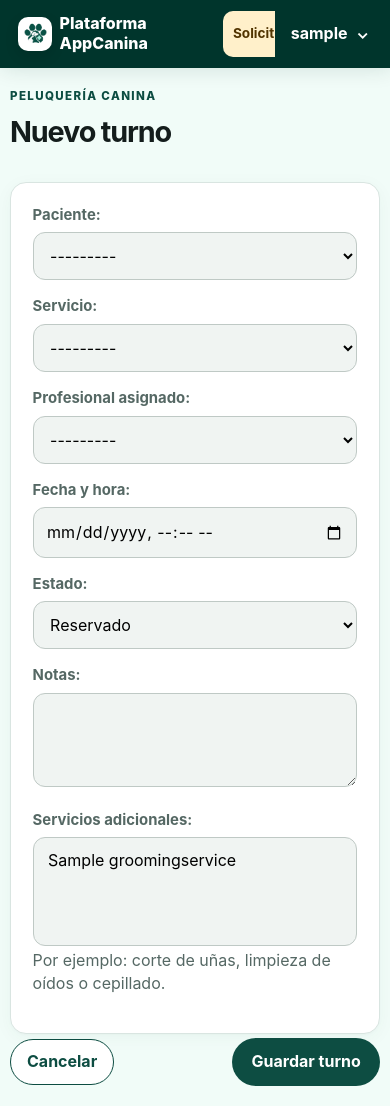
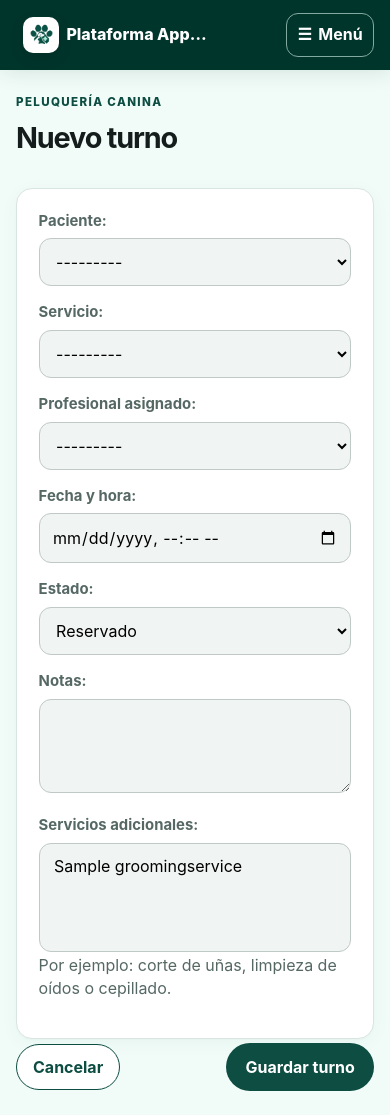
Before and after one commit to ezebellino/AppCanina, a Django app: page /peluqueria/nuevo/ in a window 390 px wide. Run offline with Django 5.2, Linux system fonts and the light colour scheme; a user stored in the database is signed in; tables that the repository leaves empty hold one stand-in row (values such as "Sample post").

Commit message:
fix: responsive navigation menu and loading placeholders

```diff
--- a/appcanina/lost_pets/tests.py
+++ b/appcanina/lost_pets/tests.py
@@ -822,7 +822,7 @@ class AdoptionVisitTests(TestCase):
         self.client.force_login(self.applicant)
         response = self.client.get(reverse("personal_profile"))
         self.assertEqual(response.context["applicant_unread_count"], 1)
-        self.assertContains(response, "1 nueva")
+        self.assertContains(response, 'aria-label="1 solicitudes con novedades"')
         response = self.client.get(reverse("my_adoption_interests"))
         self.assertTrue(response.context["interests"][0].has_new_activity)
         self.assertContains(response, "¿Qué significa cada estado?")
--- /dev/null
+++ b/appcanina/static/css/navigation.css
@@ -0,0 +1,39 @@
+/* Compact navigation for phones/tablets, including landscape. */
+.mobile-navigation{display:none}
+.sidebar-nav a>.request-link-label{display:block;width:auto;min-width:0;font-size:inherit;flex:1}
+.sidebar-nav a>.request-unread-badge,.community-bottom-nav a>.request-unread-badge,.request-unread-badge{display:inline-flex;align-items:center;justify-content:center;flex:none;min-width:1.65rem;width:auto;height:1.65rem;padding:0 .4rem;line-height:1;font-size:.75rem;white-space:nowrap;text-align:center}
+.request-unread-badge[hidden],.sidebar-nav a>.request-unread-badge[hidden],.community-bottom-nav a>.request-unread-badge[hidden]{display:none!important}
+.community-bottom-nav a>.request-link-label{font-size:inherit;line-height:1.25}
+.page-loading[hidden]{display:none!important}
+.page-loading{position:fixed;inset:0;z-index:100;background:rgb(240 250 247/.97);display:grid;place-items:center;padding:1rem;overflow:auto}
+.page-loading-content{width:min(100%,760px)}
+.loading-cards{display:grid;grid-template-columns:1fr 1fr;gap:1rem}
+.loading-card{background:#fff;padding:1.3rem;border:1px solid #d9e5e1;border-radius:16px}
+.skeleton{background:linear-gradient(100deg,#e3ede9 25%,#f4f8f6 45%,#e3ede9 65%);background-size:200% 100%;animation:skeleton-shimmer 1.4s linear infinite;border-radius:8px;height:1rem;margin-bottom:1rem}
+.skeleton-heading{height:1.8rem;width:65%}.skeleton-photo{height:140px}.skeleton-short{width:60%}
+@keyframes skeleton-shimmer{to{background-position:-200% 0}}
+@media(prefers-reduced-motion:reduce){.skeleton{animation:none}}
+@media(max-width:1024px){
+ .app-shell .sidebar{position:sticky;top:0;left:auto;bottom:auto;width:100%;height:auto;min-height:64px;display:flex;flex-direction:row;align-items:center;justify-content:space-between;gap:.75rem;padding:.7rem 1rem;overflow:visible;z-index:30}
+ .sidebar>.sidebar-nav,.sidebar>.account-menu{display:none}
+ .sidebar .sidebar-brand{flex:1;min-width:0;margin:0;max-width:calc(100% - 100px);font-size:1rem}
+ .sidebar-brand>span:last-child{overflow:hidden;text-overflow:ellipsis;white-space:nowrap}
+ .sidebar .brand-logo,.sidebar .brand-mark{width:36px;height:36px;flex:none}
+ .app-shell>.container{width:calc(100% - 2rem);max-width:none;margin:1.5rem auto}
+ .mobile-navigation{display:block;flex:none;position:static;margin:0}
+ .mobile-navigation>summary{display:flex;gap:.4rem;align-items:center;cursor:pointer;list-style:none;color:#fff;min-height:44px;padding:.5rem .65rem;border:1px solid #83aaa0;border-radius:12px;font-weight:750}
+ .mobile-navigation>summary::-webkit-details-marker{display:none}
+ .mobile-navigation-panel{position:absolute;right:.75rem;top:calc(100% + .4rem);width:min(360px,calc(100vw - 1.5rem));max-height:calc(100dvh - 88px);overflow-y:auto;background:#fff;color:#153e35;border:1px solid #cadbd5;border-radius:16px;padding:1rem;box-shadow:0 12px 32px #00352c30}
+ .mobile-account-name{font-weight:750;overflow-wrap:anywhere;border-bottom:1px solid #dbe6e1;padding-bottom:.7rem;margin-bottom:.5rem}
+ .mobile-navigation-panel .sidebar-nav{display:flex;flex-direction:column;align-items:stretch;overflow:visible;white-space:normal;margin:0;padding:0;gap:.25rem}
+ .mobile-navigation-panel .sidebar-nav a,.mobile-account-actions>a{display:flex;align-items:center;gap:.5rem;color:#153e35;width:100%;min-height:44px;padding:.65rem;border-radius:9px;text-decoration:none;font-size:.92rem;font-weight:700;background:transparent;margin:0}
+ .mobile-navigation-panel .sidebar-nav a.has-updates{background:#fff0ca}
+ .mobile-navigation-panel .sidebar-nav .nav-group small,.mobile-navigation-panel .sidebar-nav .nav-group b{display:none}
+ .mobile-navigation-panel .sidebar-nav .nav-subitem{display:flex;padding-left:1.5rem}
+ .mobile-account-actions{border-top:1px solid #dbe6e1;margin-top:.5rem;padding-top:.5rem}
+ .mobile-account-actions form{margin:.25rem 0 0}.mobile-account-actions button{color:#b3261e;min-height:44px;width:100%;justify-content:flex-start;padding:.65rem}
+ .mobile-navigation-panel a{white-space:normal}
+ .mobile-navigation-panel a:hover{background:#e7f4ef}
+ .page-heading{flex-wrap:wrap}.page-heading>div{min-width:0}
+}
+@media(max-width:540px){.loading-cards{grid-template-columns:1fr}.loading-card:nth-child(2){display:none}}
--- a/appcanina/static/js/adoption-updates.js
+++ b/appcanina/static/js/adoption-updates.js
@@ -15,7 +15,7 @@
         const badge = link.querySelector('.request-unread-badge');
         link.classList.toggle('has-updates', count > 0);
         badge.hidden = count === 0;
-        badge.textContent = `${count} ${count === 1 ? 'nueva' : 'nuevas'}`;
+        badge.textContent = String(count);
         badge.setAttribute('aria-label', `${count} solicitudes con novedades`);
       });
     } catch (_) {
--- a/appcanina/templates/base.html
+++ b/appcanina/templates/base.html
@@ -3,30 +3,20 @@
 <html lang="es"><head><meta charset="utf-8"><meta name="viewport" content="width=device-width, initial-scale=1">
 <title>{% block title %}{% if user.is_staff %}Panel de plataforma{% else %}Tu Veterinaria{% endif %}{% endblock %}</title>
 <link rel="icon" type="image/png" href="{% if organization_profile and organization_profile.logo %}{{ organization_profile.logo.url }}{% else %}{% static 'img/default-vet-logo.png' %}{% endif %}">
-<link rel="stylesheet" href="{% static 'css/app.css' %}?v=20261022-1">
+<link rel="stylesheet" href="{% static 'css/app.css' %}?v=20261108-2">
+<link rel="stylesheet" href="{% static 'css/navigation.css' %}?v=20261108-2">
 <script>document.title="{% if user.is_staff %}Panel de plataforma{% elif organization_profile %}{{ organization_profile.name|escapejs }}{% else %}Tu Veterinaria{% endif %}";</script></head>
 <body><div class="app-shell">{% if user.is_authenticated %}
 <aside class="sidebar">
   {% if user.is_staff %}
   <a class="sidebar-brand" href="{% url 'platform_dashboard' %}"><span class="brand-mark" aria-hidden="true">✦</span><span>Plataforma AppCanina</span></a>
-  <nav class="sidebar-nav" aria-label="Navegación de plataforma">{% include "lost_pets/request_nav.html" %}
-    <a href="{% url 'platform_dashboard' %}" class="{% if request.resolver_match.url_name == 'platform_dashboard' %}active{% endif %}"><span aria-hidden="true">⌂</span> Panel de plataforma</a>
-    <a href="{% url 'organization_verification_list' %}" class="{% if request.resolver_match.url_name == 'organization_verification_list' %}active{% endif %}"><span aria-hidden="true">✓</span> Validar instituciones</a>
-  </nav>
+  {% include "organizations/navigation_platform.html" %}
   <details class="account-menu"><summary><span class="user-avatar" aria-hidden="true">{{ user.username|first|upper }}</span><span>{{ user.username }}</span><span aria-hidden="true">⌄</span></summary><div><a href="{% url 'platform_dashboard' %}">Mi panel</a><form method="post" action="{% url 'logout' %}">{% csrf_token %}<button class="link-button">Salir</button></form></div></details>
   {% else %}
   <a class="sidebar-brand" href="{% url 'dashboard' %}">{% if organization_profile and organization_profile.logo %}<img class="brand-logo" src="{{ organization_profile.logo.url }}" alt="">{% else %}<span class="brand-mark" aria-hidden="true">✦</span>{% endif %}<span>{% if organization_profile %}{{ organization_profile.name }}{% else %}Tu Veterinaria{% endif %}</span></a>
-  <nav class="sidebar-nav" aria-label="Navegación principal">
-    {% include "lost_pets/request_nav.html" %}
-    {% if is_shelter_manager %}<a href="{% url 'adoption_list' %}?view=all">Animales del refugio</a>{% endif %}
-    <a href="{% url 'dashboard' %}" class="{% if request.resolver_match.url_name == 'dashboard' %}active{% endif %}"><span aria-hidden="true">⌂</span> Inicio</a>
-    <a href="{% url 'global_search' %}" class="{% if request.resolver_match.url_name == 'global_search' %}active{% endif %}"><span aria-hidden="true">⌕</span> Buscar</a>
-    {% if perms.patients.view_patient %}<a href="{% url 'patient_list' %}" class="nav-group animal-care {% if request.resolver_match.url_name == 'patient_list' or request.resolver_match.url_name == 'patient_create' or request.resolver_match.url_name == 'patient_detail' or request.resolver_match.url_name == 'patient_edit' or request.resolver_match.url_name == 'clinical_record_create' or request.resolver_match.url_name == 'care_reminder_list' %}active{% endif %}"><span aria-hidden="true">⚕</span><span><strong>Atención animal</strong><small>Fichas, consultas y cuidados</small></span><b aria-hidden="true">›</b></a>{% if perms.patients.view_carereminder %}<a href="{% url 'care_reminder_list' %}" class="nav-subitem">Recordatorios clínicos</a>{% endif %}{% if perms.visits.view_homevisit %}<a href="{% url 'home_visit_list' %}" class="nav-subitem">Visitas a domicilio</a>{% endif %}{% endif %}
-    {% if perms.grooming.view_groomingappointment %}<a href="{% url 'grooming_agenda' %}" class="nav-group grooming {% if request.resolver_match.url_name == 'grooming_agenda' or request.resolver_match.url_name == 'grooming_appointment_create' or request.resolver_match.url_name == 'grooming_appointment_edit' %}active{% endif %}"><span aria-hidden="true">✂</span><span><strong>Peluquería canina</strong><small>Agenda y turnos de estética</small></span><b aria-hidden="true">›</b></a><a href="{% url 'grooming_service_list' %}" class="nav-subitem">Servicios de peluquería</a>{% endif %}
-    {% if perms.inventory.view_product %}<a href="{% url 'inventory_list' %}" class="nav-group commerce {% if request.resolver_match.url_name == 'inventory_list' or request.resolver_match.url_name == 'product_create' or request.resolver_match.url_name == 'product_edit' or request.resolver_match.url_name == 'sale_create' or request.resolver_match.url_name == 'sale_list' or request.resolver_match.url_name == 'cash_dashboard' or request.resolver_match.url_name == 'consultation_charge' %}active{% endif %}"><span aria-hidden="true">▣</span><span><strong>Comercio</strong><small>Inventario, ventas y caja</small></span><b aria-hidden="true">›</b></a>{% if perms.sales.add_sale %}<a href="{% url 'sale_create' %}" class="nav-subitem nav-sale">＋ Nueva venta</a>{% endif %}{% if perms.sales.view_cashsession %}<a href="{% url 'cash_dashboard' %}" class="nav-subitem">Caja diaria</a>{% endif %}{% endif %}
-  </nav>
+  {% include "organizations/navigation_main.html" %}
   <details class="account-menu"><summary><span class="user-avatar" aria-hidden="true">{{ user.username|first|upper }}</span><span>{{ user.username }}</span><span aria-hidden="true">⌄</span></summary><div>{% if organization_profile %}<a href="{% url 'business_profile' %}">{% if organization_profile.kind == 'shelter' %}Mi institución{% else %}Mi negocio{% endif %}</a>{% else %}<a href="{% url 'personal_profile' %}">Mi perfil</a>{% endif %}{% if perms.inventory.view_supplier %}<a href="{% url 'supplier_list' %}">Proveedores</a>{% endif %}<form method="post" action="{% url 'logout' %}">{% csrf_token %}<button class="link-button">Salir</button></form></div></details>
   {% endif %}
-</aside>{% endif %}
+<details class="mobile-navigation"><summary aria-label="Abrir menú de navegación"><span aria-hidden="true">☰</span> Menú</summary><div class="mobile-navigation-panel"><p class="mobile-account-name">{{ user.username }}</p>{% if user.is_staff %}{% include "organizations/navigation_platform.html" %}<div class="mobile-account-actions"><a href="{% url 'platform_dashboard' %}">Mi panel</a><form method="post" action="{% url 'logout' %}">{% csrf_token %}<button class="link-button">Salir</button></form></div>{% else %}{% include "organizations/navigation_main.html" %}<div class="mobile-account-actions">{% if organization_profile %}<a href="{% url 'business_profile' %}">{% if organization_profile.kind == 'shelter' %}Mi institución{% else %}Mi negocio{% endif %}</a>{% else %}<a href="{% url 'personal_profile' %}">Mi perfil</a>{% endif %}{% if perms.inventory.view_supplier %}<a href="{% url 'supplier_list' %}">Proveedores</a>{% endif %}<form method="post" action="{% url 'logout' %}">{% csrf_token %}<button class="link-button">Salir</button></form></div>{% endif %}</div></details></aside>{% endif %}
 {% if messages %}<div class="toast-stack" aria-live="polite">{% for message in messages %}<div class="toast {{ message.tags }}">{{ message }}</div>{% endfor %}</div>{% endif %}
-<main class="container">{% block content %}{% endblock %}</main></div>{% if user.is_authenticated %}<script defer src="{% static 'js/adoption-updates.js' %}" data-adoption-updates-url="{% url 'adoption_update_counts' %}"></script>{% endif %}</body></html>
+<main class="container">{% block content %}{% endblock %}</main></div>{% if user.is_authenticated %}<script defer src="{% static 'js/adoption-updates.js' %}?v=20261108-2" data-adoption-updates-url="{% url 'adoption_update_counts' %}"></script>{% endif %}{% include "organizations/page_loading.html" %}<script defer src="{% static 'js/page-loading.js' %}?v=20261108-2"></script></body></html>
--- a/appcanina/templates/lost_pets/request_nav.html
+++ b/appcanina/templates/lost_pets/request_nav.html
@@ -1,2 +1,2 @@
-{% if can_receive_adoption_requests %}<a data-request-audience="institution" class="{% if institution_unread_count %}has-updates{% endif %}" href="{% url 'adoption_interest_list' %}">Solicitudes recibidas <span class="request-unread-badge" {% if not institution_unread_count %}hidden{% endif %} aria-live="polite" aria-label="{{ institution_unread_count }} solicitudes con novedades">{{ institution_unread_count }} nueva{{ institution_unread_count|pluralize:"s" }}</span></a>{% endif %}
-<a data-request-audience="applicant" class="{% if applicant_unread_count %}has-updates{% endif %}" href="{% url 'my_adoption_interests' %}">Mis solicitudes <span class="request-unread-badge" {% if not applicant_unread_count %}hidden{% endif %} aria-live="polite" aria-label="{{ applicant_unread_count }} solicitudes con novedades">{{ applicant_unread_count }} nueva{{ applicant_unread_count|pluralize:"s" }}</span></a>
+{% if can_receive_adoption_requests %}<a data-request-audience="institution" class="{% if institution_unread_count %}has-updates{% endif %}" href="{% url 'adoption_interest_list' %}"><span class="request-link-label">Solicitudes recibidas</span> <span class="request-unread-badge" {% if not institution_unread_count %}hidden{% endif %} aria-live="polite" aria-label="{{ institution_unread_count }} solicitudes con novedades">{{ institution_unread_count }}</span></a>{% endif %}
+<a data-request-audience="applicant" class="{% if applicant_unread_count %}has-updates{% endif %}" href="{% url 'my_adoption_interests' %}"><span class="request-link-label">Mis solicitudes</span> <span class="request-unread-badge" {% if not applicant_unread_count %}hidden{% endif %} aria-live="polite" aria-label="{{ applicant_unread_count }} solicitudes con novedades">{{ applicant_unread_count }}</span></a>
--- /dev/null
+++ b/appcanina/templates/organizations/navigation_platform.html
@@ -0,0 +1,4 @@
+<nav class="sidebar-nav" aria-label="Navegación de plataforma">{% include "lost_pets/request_nav.html" %}
+    <a href="{% url 'platform_dashboard' %}" class="{% if request.resolver_match.url_name == 'platform_dashboard' %}active{% endif %}"><span aria-hidden="true">⌂</span> Panel de plataforma</a>
+    <a href="{% url 'organization_verification_list' %}" class="{% if request.resolver_match.url_name == 'organization_verification_list' %}active{% endif %}"><span aria-hidden="true">✓</span> Validar instituciones</a>
+  </nav>
--- /dev/null
+++ b/appcanina/templates/organizations/page_loading.html
@@ -0,0 +1,6 @@
+<div class="page-loading" id="page-loading" hidden>
+  <div class="page-loading-content"><p role="status" aria-live="polite" id="page-loading-status">Cargando información…</p>
+    <div class="loading-cards" aria-hidden="true">{% for item in "12" %}<div class="loading-card"><div class="skeleton skeleton-heading"></div><div class="skeleton skeleton-photo"></div><div class="skeleton"></div><div class="skeleton skeleton-short"></div></div>{% endfor %}</div>
+    <button type="button" class="button button-ghost" id="page-loading-dismiss">Seguir viendo esta página</button>
+  </div>
+</div>
```
Also changed, not shown: appcanina/static/js/page-loading.js (added, +43 -0 lines), appcanina/templates/organizations/navigation_main.html (added, +9 -0 lines).
